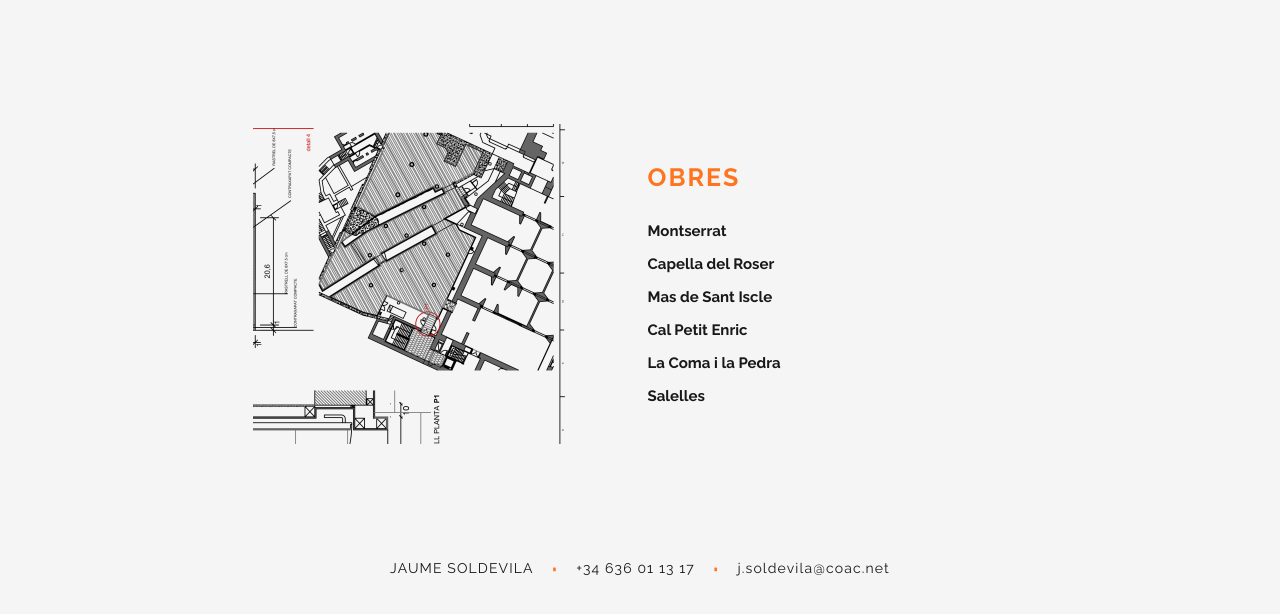
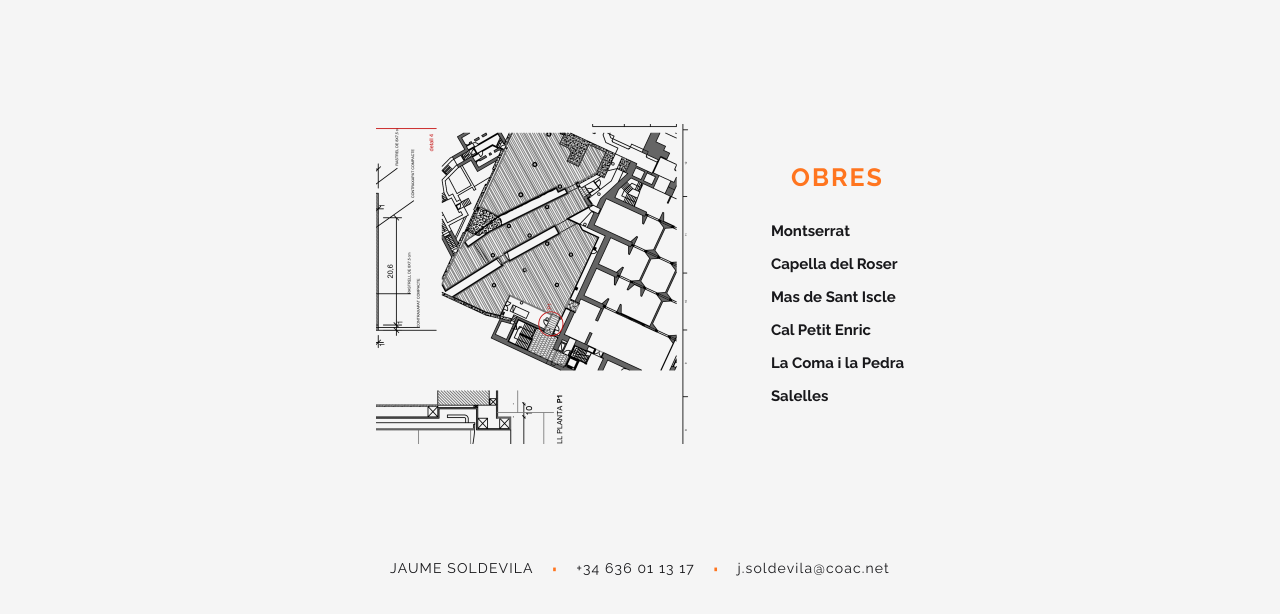
Before and after one commit to jenolalde26-ux/lestudi_web, a plain HTML site: page PAGES/obres.html in a window 1280 px wide. Shown: the part 122-736 px from the top of the page. Drawn offline with Linux system fonts and the light colour scheme.

Commit message:
Update style.css

```diff
--- a/CSS/style.css
+++ b/CSS/style.css
@@ -899,10 +899,12 @@ body {
 /* TÍTOL I LLISTA */
 
 .works-list {
-    flex: 0 1 380px;
+    flex: 0 0 auto;
+    width: max-content;
     display: flex;
     flex-direction: column;
-    align-items: flex-start;
+    align-items: center;
+    text-align: center;
 }
 
 .works-title {
```
